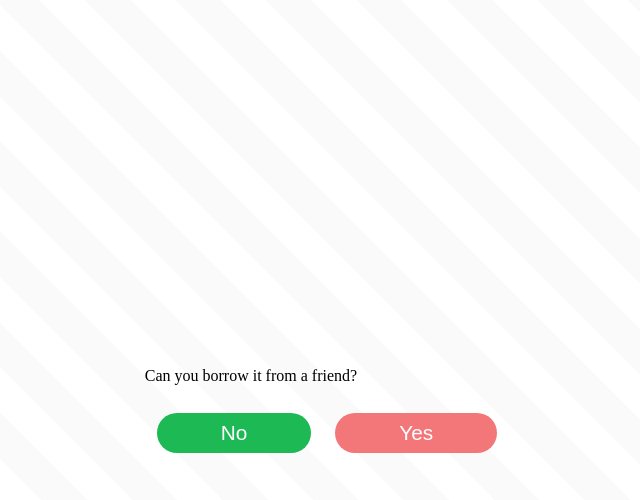
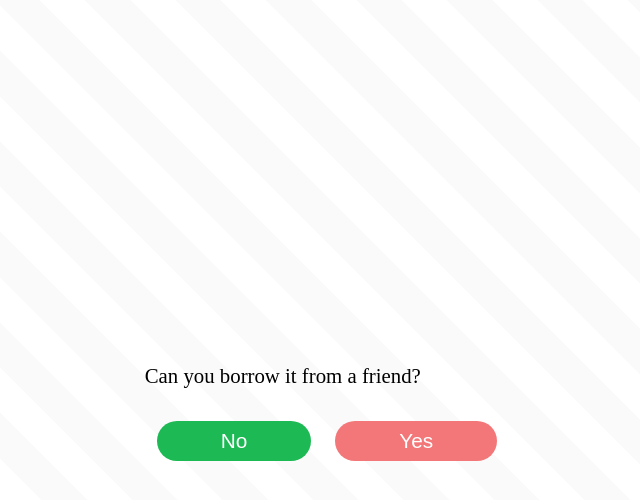
Before and after one commit to francisco-magana/should-i, an Angular app: page / in a window 1280 px wide. Both pictures are taken after a click on the button "Start". Shown: the top 500 px of the page, without its empty margins (321-961 px from the left). Built offline with nearby package versions, Linux system fonts and the light colour scheme; a web font is replaced by a local one.

Commit message:
fix styles from questions

```diff
--- a/src/app/components/question/question.component.scss
+++ b/src/app/components/question/question.component.scss
@@ -1,4 +1,10 @@
 .options-container {
     display: flex;
     align-items: center;
+    justify-content: center;
+    text-align: center;
 }
+
+.question {
+    font-size: 1.3rem;
+}
```
